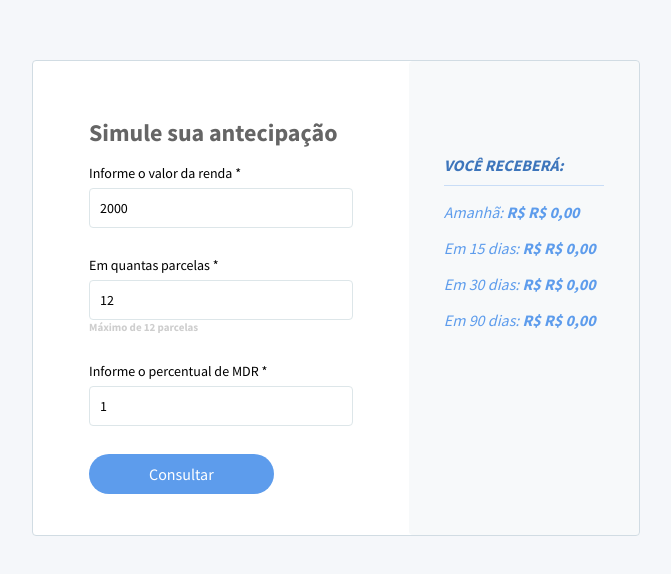
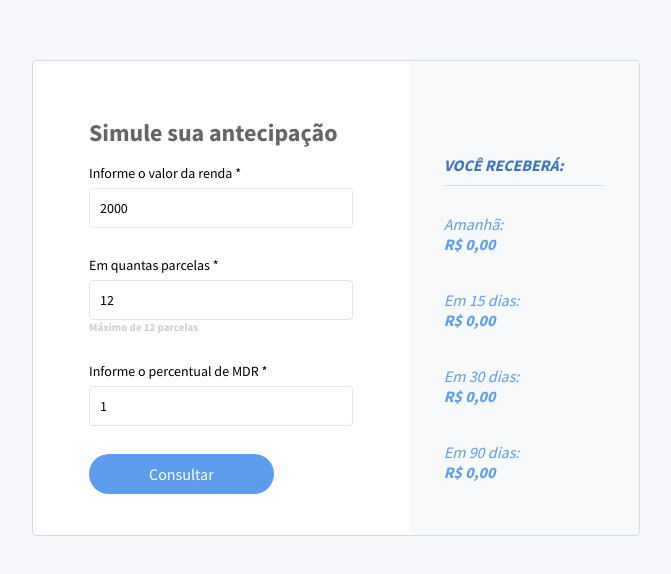
Before and after one commit to and-lz/hash-app, a React (Create React App) app: page / in a window 1280 px wide. Shown: the part 102-676 px from the top of the page, without its empty margins (304-975 px from the left). Built offline with nearby package versions, Linux system fonts and the light colour scheme.

Commit message:
Adds bold to result

```diff
--- a/src/pages/Home/Home.tsx
+++ b/src/pages/Home/Home.tsx
@@ -31,6 +31,7 @@ function HomePage() {
   const [mdr, setMdr] = useState('1')
 
   const [antecipationData, setAntecipationData] = useState({
+    1: 0,
     30: 0,
     60: 0,
     90: 0,
@@ -49,7 +50,7 @@ function HomePage() {
         amount,
         installments,
         mdr,
-        days: [30, 60, 90],
+        days: [1, 30, 60, 90],
       })
       setLoadingProgress(75)
       setAntecipationData(responseAPIAntecipation.data)
@@ -58,6 +59,7 @@ function HomePage() {
       setLoadingProgress(100)
       setShowErrorModal(true)
       setAntecipationData({
+        1: 0,
         30: 0,
         60: 0,
         90: 0,
@@ -139,20 +141,25 @@ function HomePage() {
         <CardHighlight width="231px">
           <Heading2>Você receberá:</Heading2>
           <Divider />
+          <Spacer size="normal" />
           <HighlightText>
-            Amanhã: <Bold>R$ {formatToCurrency(0)}</Bold>
+            Amanhã: <br />
+            <Bold>{formatToCurrency(antecipationData['1'])}</Bold>
           </HighlightText>
+          <Spacer size="normal" />
           <HighlightText>
-            Em 15 dias:{' '}
-            <Bold>R$ {formatToCurrency(antecipationData['30'])}</Bold>
+            Em 15 dias: <br />
+            <Bold>{formatToCurrency(antecipationData['30'])}</Bold>
           </HighlightText>
+          <Spacer size="normal" />
           <HighlightText>
-            Em 30 dias:{' '}
-            <Bold>R$ {formatToCurrency(antecipationData['60'])}</Bold>
+            Em 30 dias: <br />
+            <Bold>{formatToCurrency(antecipationData['60'])}</Bold>
           </HighlightText>
+          <Spacer size="normal" />
           <HighlightText>
-            Em 90 dias:{' '}
-            <Bold>R$ {formatToCurrency(antecipationData['90'])}</Bold>
+            Em 90 dias: <br />
+            <Bold>{formatToCurrency(antecipationData['90'])}</Bold>
           </HighlightText>
         </CardHighlight>
       </Card>
```
